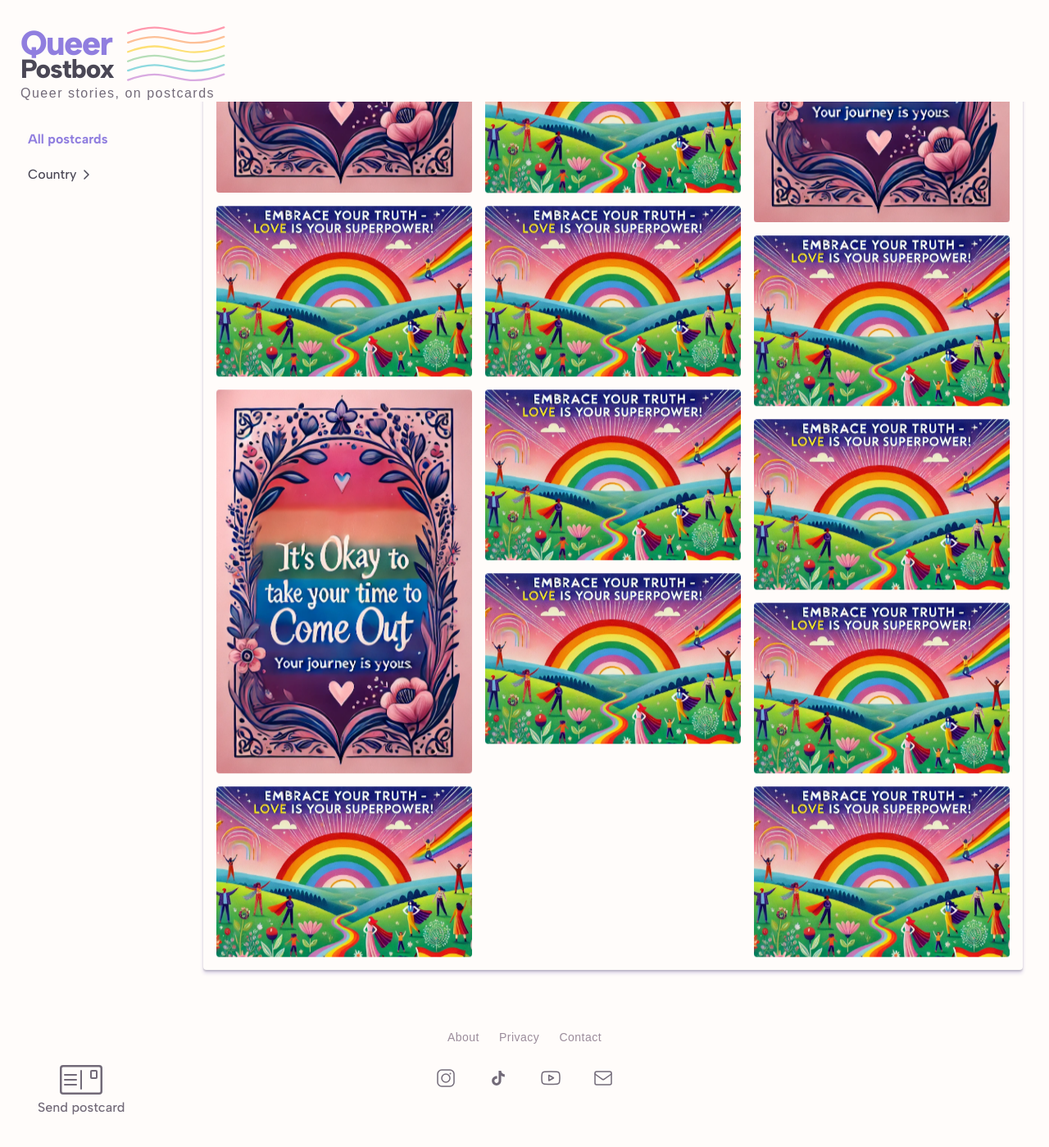
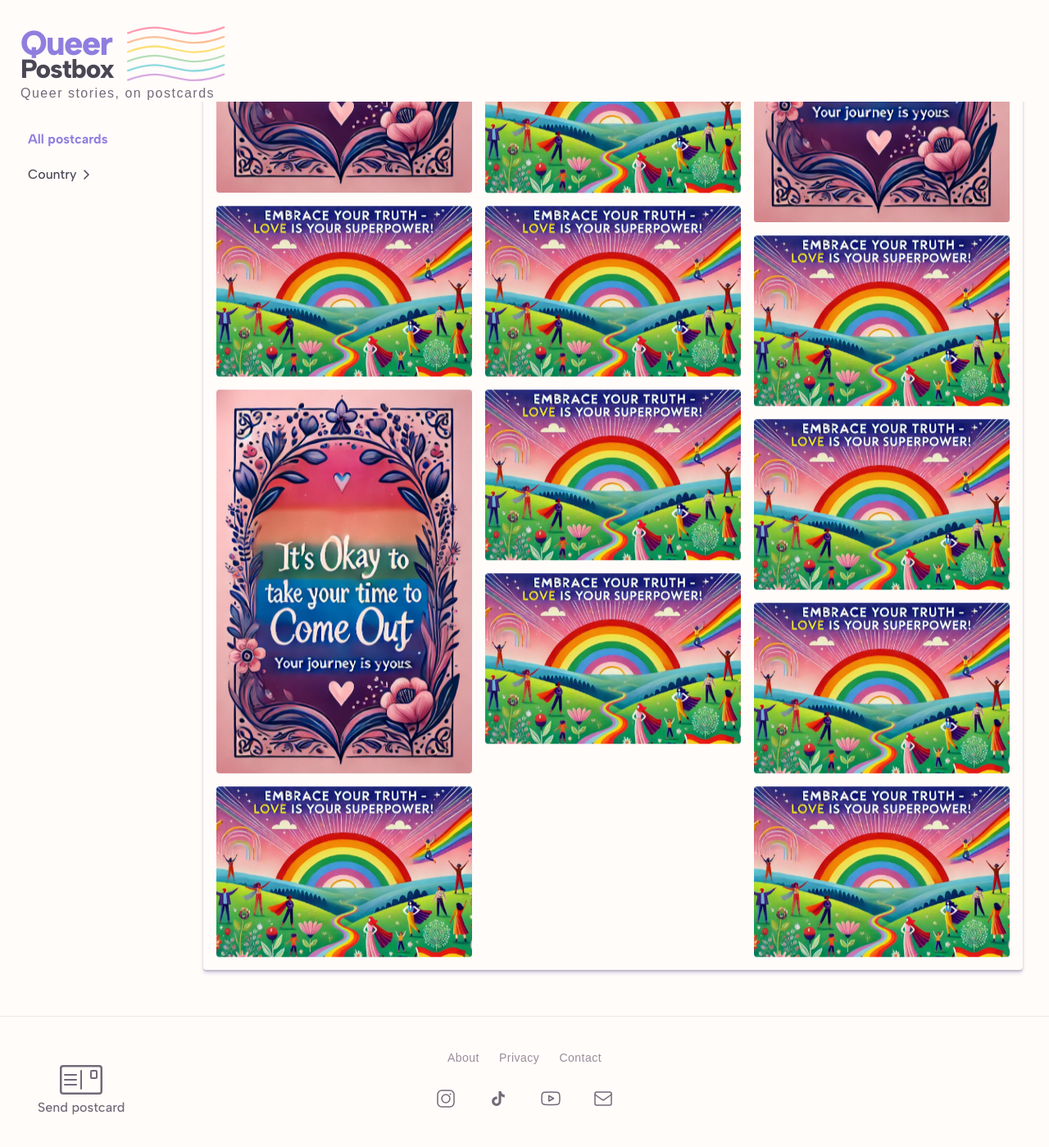
Before and after one commit to chr-tatu/queerpostbox, a Jekyll site: the page built from posts.html, in a window 1280 px wide and 1400 px high, scrolled down 4846 px. Shown: the whole window at 82% size. Built offline with Jekyll 4.4.1, drawn with Linux system fonts in a browser that asks for light colours; some web fonts are replaced; before the commit the page ends 6221 px from its top, so only the background shows below that.

Commit message:
style: add top border delimiter to footer
Co-Authored-By: Claude Opus 4.6 <noreply@anthropic.com>

```diff
--- a/assets/css/main.css
+++ b/assets/css/main.css
@@ -122,6 +122,8 @@ body {
   flex-direction: column;
   align-items: center;
   gap: 20px;
+  border-top: 1px solid var(--color-gray-1);
+  margin-top: 24px;
 }
 
 .footer-nav {
```
